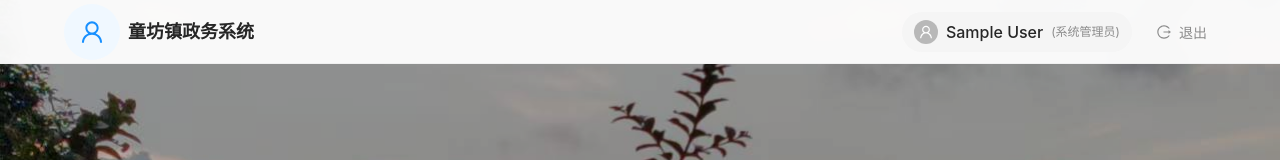
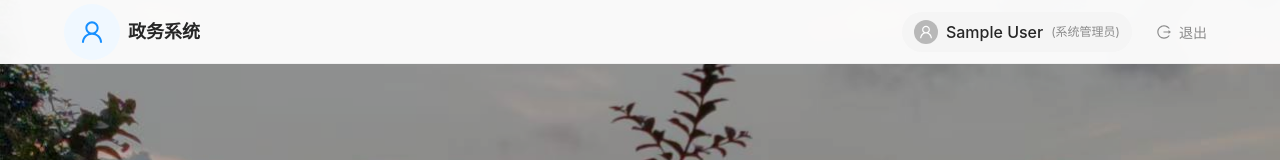
Before and after one commit to Junyu-lay/RuralWork, a React (Create React App) app in the folder ruralwork/: page /welcome in a window 1280 px wide. Shown: the top 160 px of the page. Built offline with nearby package versions, Linux system fonts and the light colour scheme; sample sign-in values are in the browser's storage.

Commit message:
tird time

```diff
--- a/ruralwork/src/pages/Welcome/index.jsx
+++ b/ruralwork/src/pages/Welcome/index.jsx
@@ -124,7 +124,7 @@ const WelcomePage = () => {
           <div className="nav-left">
             <div className="system-logo">
               <UserOutlined className="logo-icon" />
-              <span className="system-name">童坊镇政务系统</span>
+              <span className="system-name">政务系统</span>
             </div>
           </div>
           <div className="nav-right">
```
